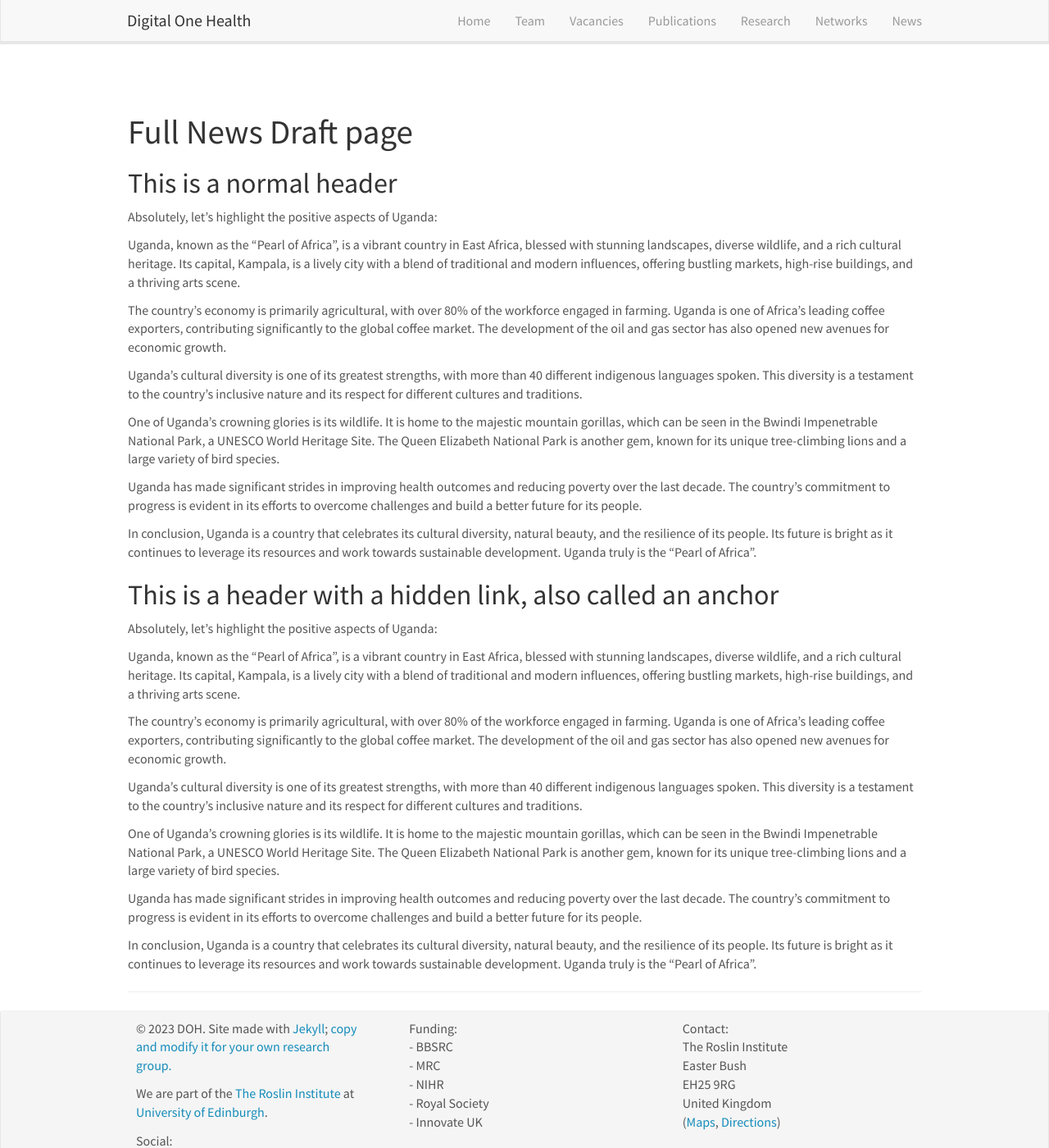
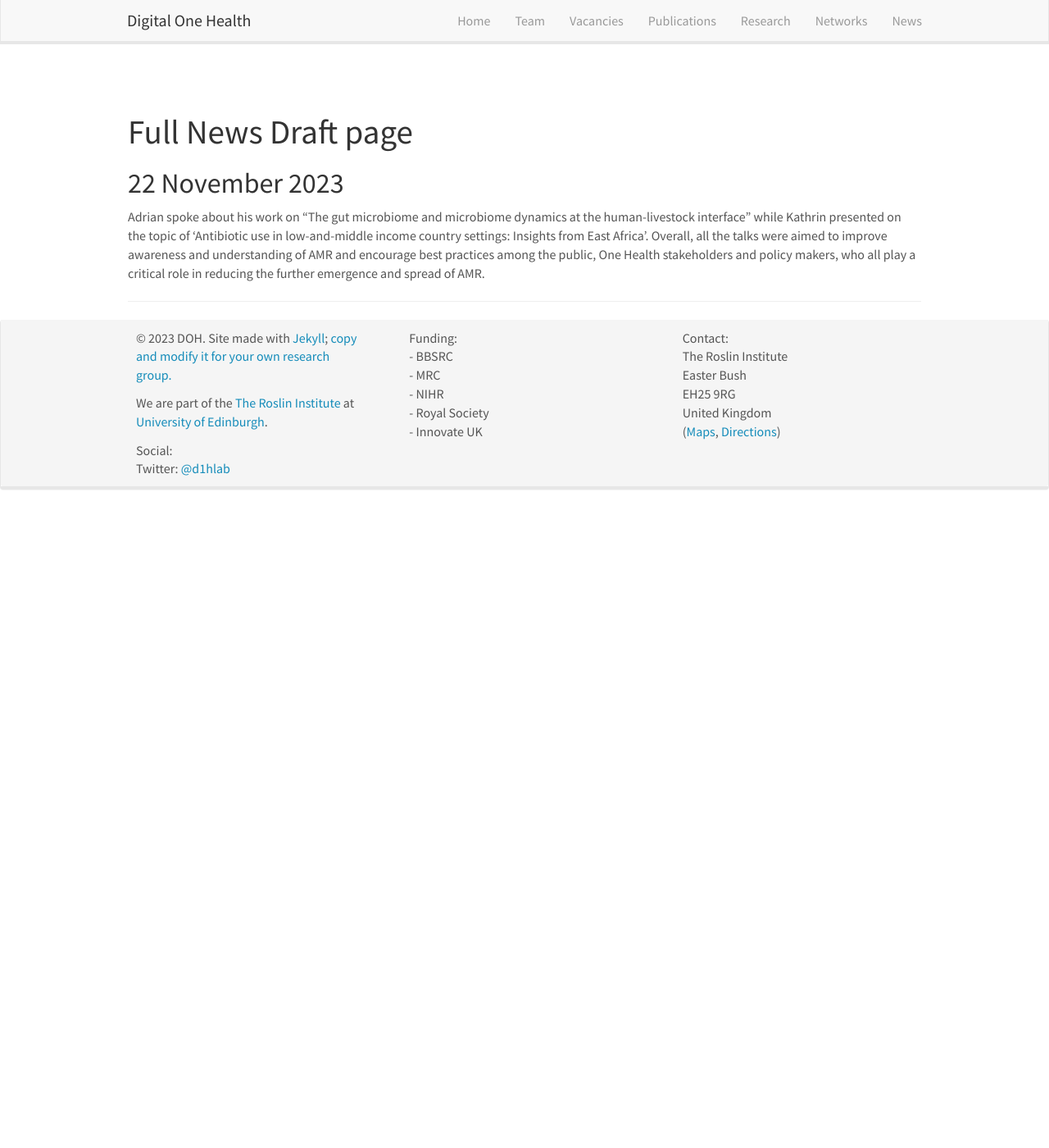
Before and after one commit to Digital-One-Health/digital-one-health.github.io, a Jekyll site: the page built from _pages/fullnews.md, in a window 1280 px wide and 1400 px high. Shown: the whole window at 82% size. Built offline with Jekyll 4.4.1, drawn with Linux system fonts in a browser that asks for light colours; nearby versions of some CDN libraries; comment, search, counter and statistics services are not loaded.

Commit message:
Updated news

```diff
--- a/_data/news.yml
+++ b/_data/news.yml
@@ -2,16 +2,14 @@
 - date: 15 Jan 2023
   headline: "**Testing Internal Link to Long Format News**
 
-  This is a short text that will take you to a lonnger article [here](/fullnews.html#link1)."
+  This is a short text that will take you to a lonnger article [here](/fullnews.html#20231122)."
 
 
 
 - date: 22 November 2023
-  headline: "**Adrian and Kathrin, representing the Digital One Health laboratory (DOHL), at the World AMR Awareness Week in Glasgow (WAAW). The WAAW event was organized by Dr Tiziana Lembo, Antimicrobial Resistance Causes and Solutions (ARCS) and Antimicrobial and Antimicrobial Resistance (AAMR) society at the University of Glasgow.**
+  headline: "**Adrian and Kathrin, representing the Digital One Health laboratory (DOHL), at the World AMR Awareness Week in Glasgow (WAAW). The WAAW event was organized by Dr Tiziana Lembo, Antimicrobial Resistance Causes and Solutions (ARCS) and Antimicrobial and Antimicrobial Resistance (AAMR) society at the University of Glasgow. See more [here](/fullnews.html#20231122).**
 
     <img src='/images/newspic/WAAW-2023.jpg' class='img-responsive' style='max-width: 50%; float: left; margin-right: 10px;' />
-
-  <p> Adrian spoke about his work on “The gut microbiome and microbiome dynamics at the human-livestock interface” while Kathrin presented on the topic of 'Antibiotic use in low-and-middle income country settings: Insights from East Africa'. Overall, all the talks were aimed to improve awareness and understanding of AMR and encourage best practices among the public, One Health stakeholders and policy makers, who all play a critical role in reducing the further emergence and spread of AMR.
   "
 
 
--- a/_pages/fullnews.md
+++ b/_pages/fullnews.md
@@ -11,37 +11,10 @@ permalink: /fullnews.html
 <br>
 # Full News Draft page
 
-## This is a normal header
 
-Absolutely, let's highlight the positive aspects of Uganda:
+## <a name="20231122"></a>22 November 2023
 
-Uganda, known as the "Pearl of Africa", is a vibrant country in East Africa, blessed with stunning landscapes, diverse wildlife, and a rich cultural heritage. Its capital, Kampala, is a lively city with a blend of traditional and modern influences, offering bustling markets, high-rise buildings, and a thriving arts scene.
-
-The country's economy is primarily agricultural, with over 80% of the workforce engaged in farming. Uganda is one of Africa's leading coffee exporters, contributing significantly to the global coffee market. The development of the oil and gas sector has also opened new avenues for economic growth.
-
-Uganda's cultural diversity is one of its greatest strengths, with more than 40 different indigenous languages spoken. This diversity is a testament to the country's inclusive nature and its respect for different cultures and traditions.
-
-One of Uganda's crowning glories is its wildlife. It is home to the majestic mountain gorillas, which can be seen in the Bwindi Impenetrable National Park, a UNESCO World Heritage Site. The Queen Elizabeth National Park is another gem, known for its unique tree-climbing lions and a large variety of bird species.
-
-Uganda has made significant strides in improving health outcomes and reducing poverty over the last decade. The country's commitment to progress is evident in its efforts to overcome challenges and build a better future for its people.
-
-In conclusion, Uganda is a country that celebrates its cultural diversity, natural beauty, and the resilience of its people. Its future is bright as it continues to leverage its resources and work towards sustainable development. Uganda truly is the "Pearl of Africa".
-
-## <a name="link1"></a>This is a header with a hidden link, also called an anchor
-
-Absolutely, let's highlight the positive aspects of Uganda:
-
-Uganda, known as the "Pearl of Africa", is a vibrant country in East Africa, blessed with stunning landscapes, diverse wildlife, and a rich cultural heritage. Its capital, Kampala, is a lively city with a blend of traditional and modern influences, offering bustling markets, high-rise buildings, and a thriving arts scene.
-
-The country's economy is primarily agricultural, with over 80% of the workforce engaged in farming. Uganda is one of Africa's leading coffee exporters, contributing significantly to the global coffee market. The development of the oil and gas sector has also opened new avenues for economic growth.
-
-Uganda's cultural diversity is one of its greatest strengths, with more than 40 different indigenous languages spoken. This diversity is a testament to the country's inclusive nature and its respect for different cultures and traditions.
-
-One of Uganda's crowning glories is its wildlife. It is home to the majestic mountain gorillas, which can be seen in the Bwindi Impenetrable National Park, a UNESCO World Heritage Site. The Queen Elizabeth National Park is another gem, known for its unique tree-climbing lions and a large variety of bird species.
-
-Uganda has made significant strides in improving health outcomes and reducing poverty over the last decade. The country's commitment to progress is evident in its efforts to overcome challenges and build a better future for its people.
-
-In conclusion, Uganda is a country that celebrates its cultural diversity, natural beauty, and the resilience of its people. Its future is bright as it continues to leverage its resources and work towards sustainable development. Uganda truly is the "Pearl of Africa".
+Adrian spoke about his work on “The gut microbiome and microbiome dynamics at the human-livestock interface” while Kathrin presented on the topic of ‘Antibiotic use in low-and-middle income country settings: Insights from East Africa’. Overall, all the talks were aimed to improve awareness and understanding of AMR and encourage best practices among the public, One Health stakeholders and policy makers, who all play a critical role in reducing the further emergence and spread of AMR.
 
 
 
```
